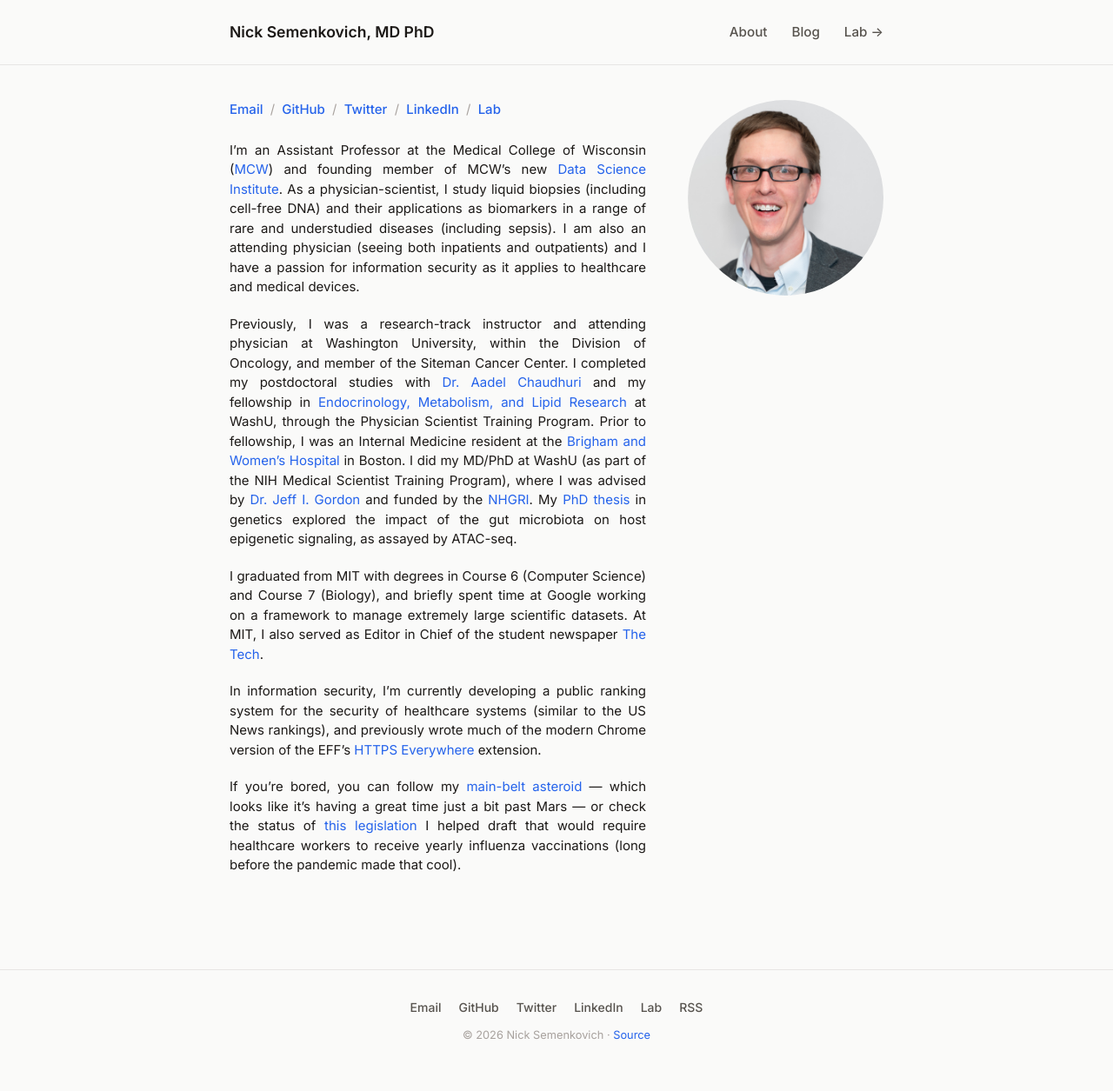
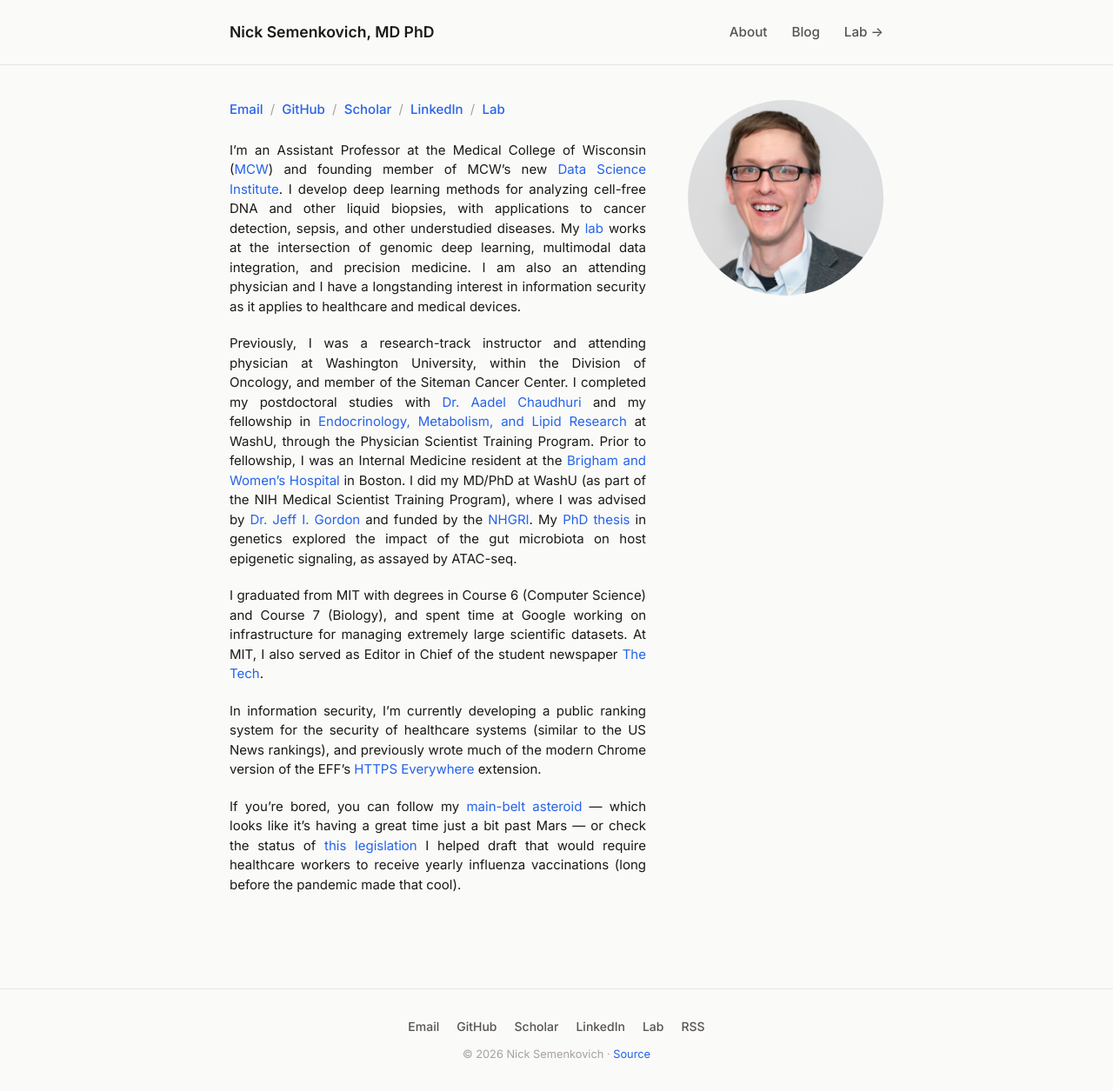
Before and after one commit to semenko/semenko.github.io, a Jekyll site: the page built from index.md, in a window 1280 px wide. Shown: the whole page at 87% size. Built offline with Jekyll 4.4.1, drawn with Linux system fonts in a browser that asks for light colours; before the commit the page ends 1232 px from its top, so only the background shows below that.

Commit message:
Asstd updates

```diff
--- a/_config.yml
+++ b/_config.yml
@@ -1,5 +1,5 @@
 title: Nick Semenkovich (semenko)
-description: "Personal site and blog of Nick Semenkovich — physician-scientist, computer scientist, and information security enthusiast."
+description: "Personal site and blog of Nick Semenkovich — physician-scientist applying deep learning and genomics to precision medicine. Assistant Professor, MD/PhD, MIT CS alumnus."
 
 url: "https://nick.semenkovich.com"
 
--- a/_includes/footer.html
+++ b/_includes/footer.html
@@ -3,7 +3,7 @@
     <div class="footer-links">
       <a href="mailto:semenko@alum.mit.edu">Email</a>
       <a href="https://github.com/semenko/">GitHub</a>
-      <a href="https://twitter.com/semenko/">Twitter</a>
+      <a href="https://scholar.google.com/citations?user=dTZ44a4AAAAJ">Scholar</a>
       <a href="https://www.linkedin.com/in/semenko/">LinkedIn</a>
       <a href="https://ai-lab.semenkovich.com">Lab</a>
       <a href="{{ '/feed.xml' | relative_url }}">RSS</a>
--- a/_sass/_layout.scss
+++ b/_sass/_layout.scss
@@ -31,6 +31,16 @@
       color: #A8A29E;
       margin: 0 0.25rem;
     }
+  }
+
+  h3 {
+    text-align: left;
+  }
+
+  ul {
+    text-align: left;
+    font-size: 0.9rem;
+    line-height: 1.6;
   }
 }
 
--- a/index.md
+++ b/index.md
@@ -10,22 +10,35 @@ layout: default
   <span class="separator">/</span>
   <a href="https://github.com/semenko/">GitHub</a>
   <span class="separator">/</span>
-  <a href="https://twitter.com/semenko/">Twitter</a>
+  <a href="https://scholar.google.com/citations?user=dTZ44a4AAAAJ">Scholar</a>
   <span class="separator">/</span>
   <a href="https://www.linkedin.com/in/semenko/">LinkedIn</a>
   <span class="separator">/</span>
   <a href="https://ai-lab.semenkovich.com">Lab</a>
 </p>
 
-I'm an Assistant Professor at the Medical College of Wisconsin ([MCW](https://www.mcw.edu/)) and founding member of MCW's new [Data Science Institute](https://www.mcw.edu/departments/data-science-institute). As a physician-scientist, I study liquid biopsies (including cell-free DNA) and their applications as biomarkers in a range of rare and understudied diseases (including sepsis). I am also an attending physician (seeing both inpatients and outpatients) and I have a passion for information security as it applies to healthcare and medical devices.
+I'm an Assistant Professor at the Medical College of Wisconsin ([MCW](https://www.mcw.edu/)) and founding member of MCW's new [Data Science Institute](https://www.mcw.edu/departments/data-science-institute). I develop deep learning methods for analyzing cell-free DNA and other liquid biopsies, with applications to cancer detection, sepsis, and other understudied diseases. My [lab](https://ai-lab.semenkovich.com) works at the intersection of genomic deep learning, multimodal data integration, and precision medicine. I am also an attending physician and I have a longstanding interest in information security as it applies to healthcare and medical devices.
 
 Previously, I was a research-track instructor and attending physician at Washington University, within the Division of Oncology, and member of the Siteman Cancer Center. I completed my postdoctoral studies with [Dr. Aadel Chaudhuri](https://chaudhurilab.wustl.edu/) and my fellowship in [Endocrinology, Metabolism, and Lipid Research](https://endocrinology.wustl.edu/) at WashU, through the Physician Scientist Training Program. Prior to fellowship, I was an Internal Medicine resident at the [Brigham and Women's Hospital](https://www.brighamandwomens.org/) in Boston. I did my MD/PhD at WashU (as part of the NIH Medical Scientist Training Program), where I was advised by [Dr. Jeff I. Gordon](https://en.wikipedia.org/wiki/Jeffrey_I._Gordon) and funded by the [NHGRI](https://www.genome.gov/). My [PhD thesis](https://doi.org/10.7936/K77M06C1) in genetics explored the impact of the gut microbiota on host epigenetic signaling, as assayed by ATAC-seq.
 
-I graduated from MIT with degrees in Course 6 (Computer Science) and Course 7 (Biology), and briefly spent time at Google working on a framework to manage extremely large scientific datasets. At MIT, I also served as Editor in Chief of the student newspaper [The Tech](https://thetech.com/).
+I graduated from MIT with degrees in Course 6 (Computer Science) and Course 7 (Biology), and spent time at Google working on infrastructure for managing extremely large scientific datasets. At MIT, I also served as Editor in Chief of the student newspaper [The Tech](https://thetech.com/).
 
 In information security, I'm currently developing a public ranking system for the security of healthcare systems (similar to the US News rankings), and previously wrote much of the modern Chrome version of the EFF's [HTTPS Everywhere](https://www.eff.org/https-everywhere) extension.
 
 If you're bored, you can follow my [main-belt asteroid](https://minorplanetcenter.net/db_search/show_object?object_id=18015) — which looks like it's having a great time just a bit past Mars — or check the status of [this legislation](http://www.senate.mo.gov/17info/BTS_Web/Bill.aspx?SessionType=R&BillID=57095289) I helped draft that would require healthcare workers to receive yearly influenza vaccinations (long before the pandemic made that cool).
+
+{% comment %}
+---
+
+### Selected Publications
+
+- **High-resolution profiling of the tumor microenvironment with spatial ecotypes.** Zhang W, ..., **Semenkovich NP**, ..., Chaudhuri AA, Newman AM. *Cancer Research* (2025). [DOI](https://doi.org/10.1158/1538-7445.AM2025-153)
+- **Advancing precision equity with multicancer detection liquid biopsies.** **Semenkovich NP**, Agarwal G, Chaudhuri AA. *JAMA Oncology* (2024). [DOI](https://doi.org/10.1001/jamaoncol.2024.1860)
+- **Genomic approaches to cancer and minimal residual disease detection using circulating tumor DNA.** **Semenkovich NP**, Szymanski JJ, Earland N, Chauhan PS, Pellini B, Chaudhuri AA. *Journal for ImmunoTherapy of Cancer* (2023). [DOI](https://doi.org/10.1136/jitc-2022-006284)
+- **Impact of the gut microbiota on enhancer accessibility in gut intraepithelial lymphocytes.** **Semenkovich NP**, Planer JD, Ahern PP, Griffin NW, Lin CY, Gordon JI. *PNAS* (2016). [DOI](https://doi.org/10.1073/pnas.1617793113)
+
+[Full list on Google Scholar &rarr;](https://scholar.google.com/citations?user=dTZ44a4AAAAJ)
+{% endcomment %}
 
 </div>
 <div class="bio-photo">
```
